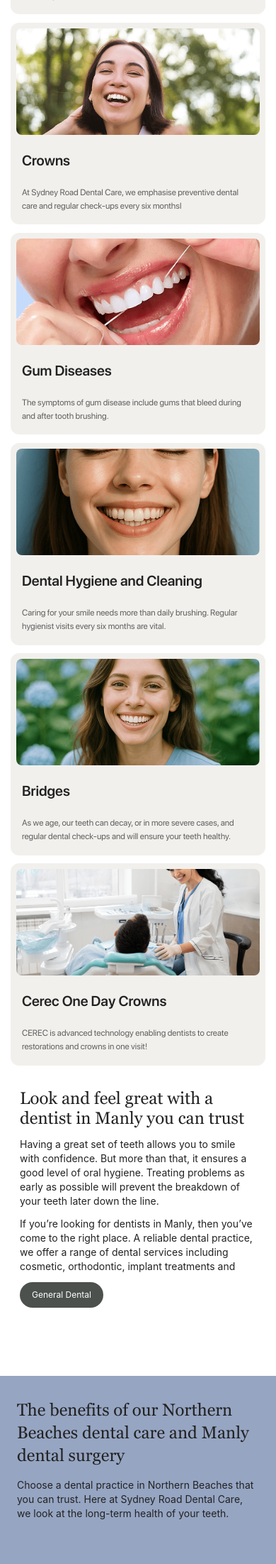
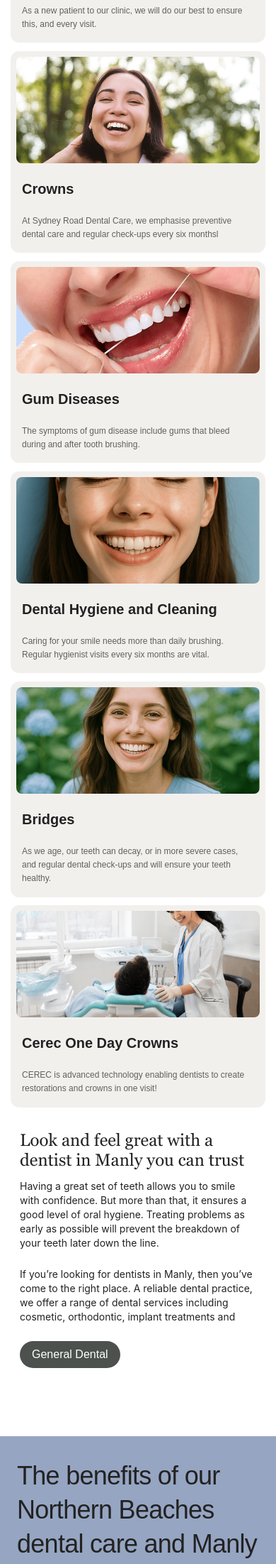
Before and after one commit to itsKros/srdc-html, a PHP site: page / in a window 390 px wide. Shown: the part 1280-3483 px from the top of the page at 71% size. Run offline with PHP 8.4, Linux system fonts and the light colour scheme; some libraries are stand-ins or nearby versions.

Commit message:
Homepage feedback - 11th Nov 2025

```diff
--- /dev/null
+++ b/assets/css/font.css
@@ -0,0 +1,87 @@
+/* =========================
+   GEORGIA FONT
+========================= */
+@font-face {
+  font-family: 'Georgia Custom';
+  src: url('../fonts/georgia/georgia.woff2') format('woff2'),
+       url('../fonts/georgia/georgia.woff') format('woff');
+  font-weight: normal;
+  font-style: normal;
+  font-display: swap;
+}
+
+
+/* =========================
+   SF PRO
+========================= */
+@font-face {
+  font-family: 'SF Pro';
+  src: url('../fonts/sf-pro/SF-Pro.ttf') format('ttf');
+  font-style: normal;
+  font-display: swap;
+}
+
+/* =========================
+   SF PRO DISPLAY - REGULAR
+========================= */
+@font-face {
+  font-family: 'SF Pro Display';
+  src: url('../fonts/sf-pro/SFProDisplay-Regular.woff2') format('woff2'),
+       url('../fonts/sf-pro/SFProDisplay-Regular.woff') format('woff');
+  font-weight: 400;
+  font-style: normal;
+  font-display: swap;
+}
+
+/* =========================
+   SF PRO DISPLAY - MEDIUM
+========================= */
+@font-face {
+  font-family: 'SF Pro Display';
+  src: url('../fonts/sf-pro/SFProDisplay-Medium.woff2') format('woff2'),
+       url('../fonts/sf-pro/SFProDisplay-Medium.woff') format('woff');
+  font-weight: 500;
+  font-style: normal;
+  font-display: swap;
+}
+
+/* =========================
+   SF PRO DISPLAY - SEMIBOLD
+========================= */
+@font-face {
+  font-family: 'SF Pro Display';
+  src: url('../fonts/sf-pro/SFProDisplay-Semibold.woff2') format('woff2'),
+       url('../fonts/sf-pro/SFProDisplay-Semibold.woff') format('woff');
+  font-weight: 600;
+  font-style: normal;
+  font-display: swap;
+}
+
+
+/* =========================
+   GLOBAL FONT USAGE
+========================= */
+body {
+  font-family: 'SF Pro',
+               -apple-system, BlinkMacSystemFont,
+               'Segoe UI', Roboto, Oxygen, Ubuntu, Cantarell,
+               'Helvetica Neue', sans-serif;
+  font-weight: 400;
+  line-height: 1.6;
+  color: #222;
+  background-color: var(--glo);
+}
+
+p {
+  font-family: 'SF Pro',
+               -apple-system, BlinkMacSystemFont,
+               'Segoe UI', Roboto, Oxygen, Ubuntu, Cantarell,
+               'Helvetica Neue', sans-serif;
+  font-weight: 400;
+  line-height: 1.6;
+}
+
+
+h1, h2, h3, blockquote {
+  font-family: 'Georgia Custom', Georgia, 'Times New Roman', serif;
+}
--- a/assets/css/style.css
+++ b/assets/css/style.css
@@ -10,83 +10,9 @@
     --mist: #F2F0ED;
 }
 
-/* =========================
-   GEORGIA FONT
-========================= */
-@font-face {
-  font-family: 'Georgia Custom';
-  src: url('../fonts/georgia/georgia.woff2') format('woff2'),
-       url('../fonts/georgia/georgia.woff') format('woff');
-  font-weight: normal;
-  font-style: normal;
-  font-display: swap;
-}
 
 
-/* =========================
-   SF PRO
-========================= */
-@font-face {
-  font-family: 'SF Pro';
-  src: url('../fonts/sf-pro/SF-Pro.ttf') format('ttf');
-  font-style: normal;
-  font-display: swap;
-}
 
-/* =========================
-   SF PRO DISPLAY - REGULAR
-========================= */
-@font-face {
-  font-family: 'SF Pro Display';
-  src: url('../fonts/sf-pro/SFProDisplay-Regular.woff2') format('woff2'),
-       url('../fonts/sf-pro/SFProDisplay-Regular.woff') format('woff');
-  font-weight: 400;
-  font-style: normal;
-  font-display: swap;
-}
-
-/* =========================
-   SF PRO DISPLAY - MEDIUM
-========================= */
-@font-face {
-  font-family: 'SF Pro Display';
-  src: url('../fonts/sf-pro/SFProDisplay-Medium.woff2') format('woff2'),
-       url('../fonts/sf-pro/SFProDisplay-Medium.woff') format('woff');
-  font-weight: 500;
-  font-style: normal;
-  font-display: swap;
-}
-
-/* =========================
-   SF PRO DISPLAY - SEMIBOLD
-========================= */
-@font-face {
-  font-family: 'SF Pro Display';
-  src: url('../fonts/sf-pro/SFProDisplay-Semibold.woff2') format('woff2'),
-       url('../fonts/sf-pro/SFProDisplay-Semibold.woff') format('woff');
-  font-weight: 600;
-  font-style: normal;
-  font-display: swap;
-}
-
-/* =========================
-   GLOBAL FONT USAGE
-========================= */
-body {
-  font-family: 'SF Pro',
-               -apple-system, BlinkMacSystemFont,
-               'Segoe UI', Roboto, Oxygen, Ubuntu, Cantarell,
-               'Helvetica Neue', sans-serif;
-  font-weight: 400;
-  line-height: 1.6;
-  color: #222;
-  background-color: var(--glo);
-}
-
-
-h1, h2, h3, blockquote {
-  font-family: 'Georgia Custom', Georgia, 'Times New Roman', serif;
-}
 
 
 /* ==============================================
@@ -246,40 +177,59 @@ h1, h2, h3, blockquote {
 #homeServiceSection .title-section{padding-bottom:clamp(2rem,4vw,3.75rem);display:flex;flex-wrap:wrap;align-items:center;justify-content:space-between}
 #homeServiceSection .title h2{font-size:clamp(1.75rem,3vw,3rem);margin:0}
 #homeServiceSection .button{display:flex;gap:clamp(8px,2vw,10px);flex-wrap:wrap}
-#homeServiceSection .btn,#homeServiceSection .btn.active,#homeServiceSection .btn:hover,#homeServiceSection .btn.active:hover{padding:clamp(8px,1.5vw,10px) clamp(16px,2vw,24px);border-radius:25px;background-color:transparent;color:var(--ebony);border-color:transparent;transition:all .3s ease}
+#homeServiceSection .btn,#homeServiceSection .btn.active,#homeServiceSection .btn:hover,#homeServiceSection .btn.active:hover{
+    font-size: 1rem;
+    font-weight: 500;
+  padding:clamp(8px,1.5vw,10px) clamp(16px,2vw,24px);border-radius:25px;background-color:transparent;color:var(--ebony);border-color:transparent;transition:all .3s ease}
 #homeServiceSection .btn.active,#homeServiceSection .btn.active:hover,#homeServiceSection .btn:hover{background-color:var(--mist)}
 #homeServiceSection .service-grid{display:grid;grid-template-columns:repeat(3,1fr);gap:clamp(8px,1.5vw,16px)}
-#homeServiceSection .service-grid .service-item{padding:clamp(8px,1vw,12px);background-color:var(--mist);border-radius:12px;display:flex;flex-direction:column;gap:clamp(16px,2vw,24px)}
+#homeServiceSection .service-grid .service-item{
+
+  padding:clamp(8px,1vw,12px);background-color:var(--mist);border-radius:12px;display:flex;flex-direction:column;gap:clamp(16px,2vw,24px)
+
+}
 #homeServiceSection .si-image{height:clamp(150px,15vw,215px);background-size:cover;background-position:center;background-repeat:no-repeat;border-radius:8px}
 #homeServiceSection .si-content{padding:clamp(8px,1vw,12px);gap:clamp(24px,3vw,37px);display:flex;flex-direction:column}
-#homeServiceSection .si-content h3{font-size:clamp(1.25rem,2vw,1.5rem);font-family:'SF Pro Display',sans-serif;font-weight:600;margin-bottom:0}
-#homeServiceSection .si-content p{font-size:clamp(.75rem,1.5vw,.875rem);font-family:'SF Pro Display',sans-serif;font-weight:400;margin-bottom:0;color:var(--ebony);opacity:.6}
-#homeServiceSection .btn.contact-us{background-color:#4c514d;color:#fff}
+#homeServiceSection .si-content h3{font-size:clamp(1.25rem,2vw,1.5rem);font-family:'SF Pro',sans-serif;font-weight:600;margin-bottom:0}
+#homeServiceSection .si-content p{font-size:clamp(.75rem,1.5vw,.875rem);font-family:'SF Pro',sans-serif;font-weight:400;margin-bottom:0;color:var(--ebony);opacity:.6}
+
+#homeServiceSection .btn.contact-us {
+    background-color: #4c514d;
+    color: #fff;
+    font-size: 1rem;
+    line-height: 1.25rem;
+    font-family: 'SF Pro', sans-serif;
+    font-weight: 500;
+}
+
 #homeServiceSection .title-section.look{padding-top:clamp(4rem,8vw,10rem);display:flex;flex-wrap:wrap;align-items:flex-start;gap:clamp(16px,2vw,24px)}
 #homeServiceSection .title-section.look .title{flex:0 0 40%}
-#homeServiceSection .title-section.look .button{flex:0 0 55%;display:flex;flex-direction:column;align-items:flex-start;gap:clamp(12px,2vw,24px)}
+#homeServiceSection .title-section.look .button{flex:0 0 41%;display:flex;flex-direction:column;align-items:flex-start;gap:clamp(24px,2vw,48px)}
 #homeServiceSection .title-section.look p{font-size:clamp(.875rem,1.5vw,1rem);line-height:clamp(1.25rem,2vw,1.5rem);margin:0}
 
 /* MEDIA QUERIES */
 @media (max-width:991px){
-  #homeServiceSection {
-    padding: clamp(4rem, 6vw, 5rem) 1rem clamp(4rem, 6vw, 5rem);
-}
+  #homeServiceSection { padding: clamp(4rem, 6vw, 5rem) 1rem clamp(4rem, 6vw, 5rem);}
   #homeServiceSection .service-grid{grid-template-columns:repeat(2,1fr)}
   #homeServiceSection .btn{font-size:clamp(.75rem,1.5vw,.875rem)}
   #homeServiceSection .title-section.look .title,
   #homeServiceSection .title-section.look .button{flex:0 0 100%;}
 }
+
 @media (max-width:575px){
-  #homeServiceSection .title-section {
-    gap: 20px;}
+  #homeServiceSection .title-section { gap: 20px;}
   #homeServiceSection .service-grid{grid-template-columns:1fr;gap:clamp(8px,3vw,16px)}
   #homeServiceSection .title-section.look{padding-top:clamp(2rem,6vw,4rem)}
   #homeServiceSection .title h2{font-size:clamp(1.5rem,5vw,2.25rem)}
   #homeServiceSection .title-section.look{padding-top:clamp(2rem,6vw,4rem);gap:clamp(12px,2vw,16px);}
   #homeServiceSection .title-section.look .title h2{font-size:clamp(1.5rem,5vw,2.25rem);}
-  #homeServiceSection .button {
-    justify-content: flex-start !important;}
+  #homeServiceSection .button {justify-content: flex-start !important;}
+}
+
+@media (min-width:1920px){
+  #homeServiceSection .title-section.look .button {
+      flex: 0 0 31%;
+  }
 }
 
 
@@ -287,13 +237,32 @@ h1, h2, h3, blockquote {
 #homeBenefitSection>.container{max-width:clamp(1140px,92vw,1366px);margin:0 auto;padding:0 1rem}
 #homeBenefitSection .row{display:flex;flex-wrap:wrap;justify-content:space-between;align-items:flex-start;gap:clamp(2rem,3vw,4rem)}
 #homeBenefitSection .title{flex:0 0 clamp(38%, 36%, 40%);display:flex;flex-direction:column;justify-content:flex-start;min-height:clamp(400px,50vw,588px)}
-#homeBenefitSection .title h2{font-size:clamp(1.5rem,3vw,2.25rem);margin-bottom:1rem;line-height:clamp(2rem,4vw,3rem)}
-#homeBenefitSection .title p{font-size:clamp(.875rem,1.5vw,1rem);line-height:clamp(1.25rem,2vw,1.5rem);margin:0}
+#homeBenefitSection .title h2 {
+    font-size: 2.25rem;
+    margin-bottom: 1rem;
+    line-height: 3rem;
+    font-family: 'SF Pro', sans-serif;
+    font-weight: 500;
+    letter-spacing: -0.045rem;
+}
+#homeBenefitSection .title p {
+    font-size: 1.25rem;
+    line-height: 2rem;
+    font-weight: 400;
+    margin: 0;
+    letter-spacing: -0.025rem;
+}
 #homeBenefitSection .benefits{flex:0 0 clamp(55%, 50%, 55%);display:flex;flex-direction:column;gap:clamp(2rem,4vw,4rem);max-width:600px}
 #homeBenefitSection .benefit-item{padding:clamp(1rem,2vw,1.25rem);border-radius:clamp(16px,2vw,24px);background-color:#fff;display:flex;flex-direction:column;gap:clamp(2rem,3vw,3rem);max-width:100%}
 #homeBenefitSection .bi-image{width:100%;height:clamp(180px,20vw,282px);border-radius:clamp(16px,2vw,24px);background-position:100% 30%;background-size:100% auto}
-#homeBenefitSection .bi-content h3{font-size:clamp(1.5rem,2.5vw,2.25rem);font-weight:600;font-family:'SF Pro Display',sans-serif;margin-bottom:clamp(1rem,2vw,1.75rem)}
-#homeBenefitSection .bi-content p{font-size:clamp(.75rem,1.5vw,.875rem);font-family:'SF Pro Display',sans-serif;font-weight:400;margin-bottom:clamp(.75rem,1.5vw,1.5rem);line-height:clamp(1.25rem,2vw,1.5rem)}
+
+#homeBenefitSection .bi-content {
+    padding: 0 28px 28px;
+}
+
+
+#homeBenefitSection .bi-content h3{font-size:clamp(1.5rem,2.5vw,2.25rem);font-weight:600;font-family:'SF Pro',sans-serif;margin-bottom:clamp(1rem,2vw,1.75rem)}
+#homeBenefitSection .bi-content p{font-size:clamp(.75rem,1.5vw,.875rem);font-family:'SF Pro',sans-serif;font-weight:400;margin-bottom:clamp(.75rem,1.5vw,1.5rem);line-height:clamp(1.25rem,2vw,1.5rem)}
 
 /* MEDIA QUERIES */
 @media(max-width:991px){
--- a/index.html
+++ b/index.html
@@ -9,6 +9,9 @@
 
   <!-- Fontawesome -->
   <link rel="stylesheet" href="https://site-assets.fontawesome.com/releases/v7.1.0/css/fontawesome.css">
+
+    <!--Font style.css -->
+  <link rel="stylesheet" href="assets/css/font.css">
 
   <!-- style.css -->
   <link rel="stylesheet" href="assets/css/style.css">
@@ -62,11 +65,11 @@
     <div class="container">
       <div class="row">
         <div class="col-md-4 left">
-          <h1 class="display-4">Top-Rated Manly Dentist</h1>
-          <p>The Cosmetic, Implant and General Dentistry Experts</p>
+          <h1>Top-Rated <br class="mhb"> Manly Dentist</h1>
+          <p>The Cosmetic, Implant and General <br class="mhb"> Dentistry Experts</p>
         </div>
         <div class="col-md-4 right d-flex flex-column align-items-start">
-          <p>We provide life-changing cosmetic, implant dentistry and general dental health services in Sydney – for a lifetime of healthy smiles.</p>
+          <p>We provide life-changing cosmetic, implant dentistry <br class="mhb">and general dental health services in Sydney – for a <br class="mhb">lifetime of healthy smiles.</p>
           <a href="#contact" class="btn btn-light btn-lg">Contact Us</a>
         </div>
       </div>
@@ -138,11 +141,17 @@
       </div>
       <div class="row title-section justify-content-between look">
         <div class="col-md-4 title">
-          <h2>Look and feel great with a dentist in Manly you can trust</h2>
+          <h2>Look and feel great with<br class="mhb"> a dentist in Manly you<br class="mhb"> can trust</h2>
         </div>
         <div class="col-md-5 button d-flex flex-column align-items-start">
-          <p>Having a great set of teeth allows you to smile with confidence. But more than that, it ensures a good level of oral hygiene. Treating problems as early as possible will prevent the breakdown of your teeth later down the line.</p>
-          <p>If you’re looking for dentists in Manly, then you’ve come to the right place. A reliable dental practice, we offer a range of dental services including cosmetic, orthodontic, implant treatments and</p>
+          <p>Having a great set of teeth allows you to smile with confidence. But more<br class="mhb">
+            than that, it ensures a good level of oral hygiene. Treating problems as<br class="mhb">
+            early as possible will prevent the breakdown of your teeth later down the<br class="mhb"> line.</p>
+          <p>
+            If you’re looking for dentists in Manly, then you’ve come to the right place.<br class="mhb">
+            A reliable dental practice, we offer a range of dental services including<br class="mhb">
+            cosmetic, orthodontic, implant treatments and
+          </p>
           <button type="button" class="btn btn-primary contact-us">General Dental</button>
         </div>
       </div>
@@ -242,6 +251,14 @@
           </div>
         </div>
       </div>
+
+      <div class="row why-slider-button">
+        <div class="col-md-12 text-center py-5">
+          <button type="button" class="btn btn-primary contact-us">Learn More About Us</button>
+        </div>
+      </div>
+
+
 
       <div class="row tour my-5">
         <div class="col-md-5">
```
Also changed, not shown: other parts of assets/css/style.css (+105 -29 lines). Lines whose indentation alone changed are shown as unchanged.
